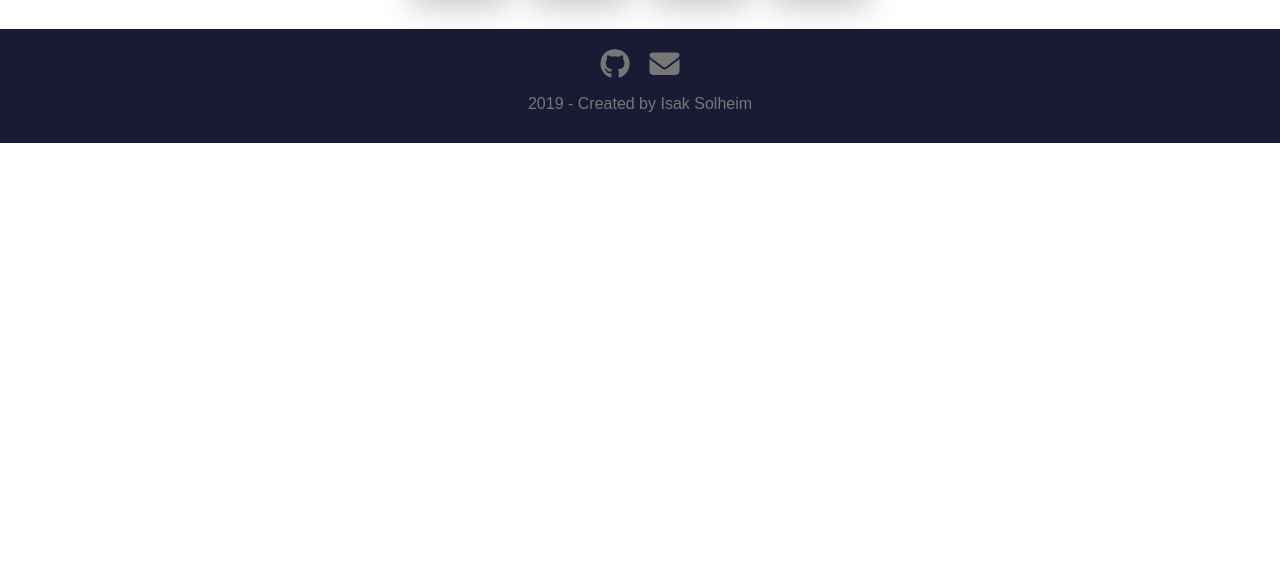
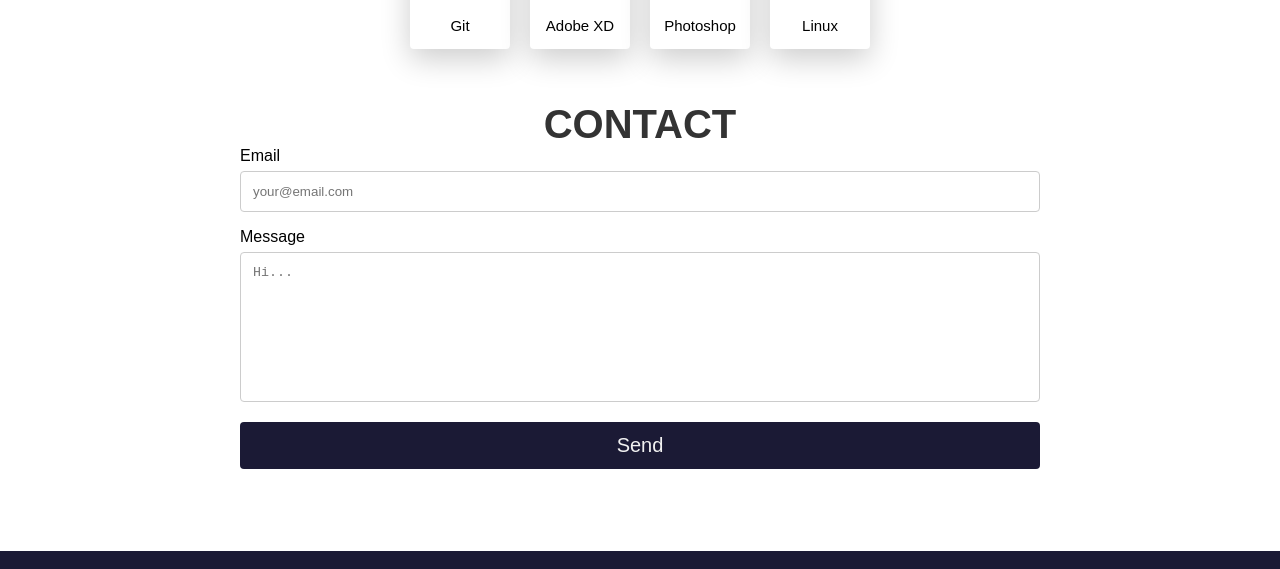
Before and after one commit to isaksolheim/isaks-portfolio, a React (Create React App) app: page / in a window 1280 px wide. Shown: the part 2344-2913 px from the top of the page. Before the commit the page ends 2487 px from the top, so only its background shows below. Built offline with nearby package versions, Linux system fonts and the light colour scheme.

Commit message:
add contact section

```diff
--- a/src/App.js
+++ b/src/App.js
@@ -20,6 +20,7 @@ function App() {
             <Header />
             <Projects />
             <Skills />
+            <Contact />
           </div>
           } />
           <Route exact path="/contact" render={Contact} />
--- a/src/components/Contact.js
+++ b/src/components/Contact.js
@@ -1,11 +1,44 @@
 import React from 'react';
 
-function Contact() {
-  return(
-    <section className="contact">
-      Contact
-    </section>
-  );
+class Contact extends React.Component {
+  constructor(props) {
+    super(props);
+
+    this.state = {
+      errors: []
+    }
+  }
+
+  handleSubmit = (e) => {
+    var email = document.getElementById('email').value;
+    var text = document.getElementById('text').value;
+
+    if (email.length === 0 || text.length === 0) {
+      e.preventDefault();
+      document.getElementById('error').innerHTML = "Make sure to enter an email and a message.";
+    }
+  }
+  render() {
+    return(
+      <div className="contact-wrapper">
+        <section className="contact">
+          <h1>Contact</h1>
+          <form onClick={this.handleSubmit} action="https://formspree.io/isak.m.h.s@gmail.com" method="POST">
+            <label>Email</label>
+            <input id="email" type="email" name="_replyto" placeholder="your@email.com" />
+
+            <label>Message</label>
+            <textarea id="text" type="text" name="message" placeholder="Hi..."></textarea>
+
+            <input type="submit" value="Send" />
+          </form>
+          <p id="error"></p>
+          <br />
+          <br />
+        </section>
+      </div>
+    );
+  }
 }
 
 export default Contact;
--- a/src/components/Projects.js
+++ b/src/components/Projects.js
@@ -93,6 +93,14 @@ function Projects() {
             </div>
           </div>
         </div>
+        <a href="https://github.com/wickdeeb">
+          <div className="project">
+            <img src={'./images/projects/github.jpg'} alt="github" />
+            <div className="hidden">
+              <h3 id="center">MY GITHUB</h3>
+            </div>
+          </div>
+        </a>
       </section>
     </div>
   );
--- /dev/null
+++ b/src/styles/contact.scss
@@ -0,0 +1,57 @@
+.contact-wrapper {
+  background-color: white;
+  width: 100%;
+
+  section.contact {
+    padding: 10px;
+
+    @include desktop {
+      margin: 0 auto;
+      max-width: 800px;
+    }
+
+    h1 {
+      margin-bottom: 0;
+      text-transform: uppercase;
+      transition: 0.5s all;
+      color: #333;
+      font-size: 40px;
+      text-align: center;
+    }
+
+    input[type=email], textarea {
+      -webkit-appearance: none;
+      width: 100%;
+      padding: 12px;
+      border: 1px solid #ccc;
+      border-radius: 4px;
+      box-sizing: border-box;
+      margin-top: 6px;
+      margin-bottom: 16px;
+      resize: vertical;
+    }
+
+    textarea {
+      height: 150px;
+      resize: none;
+    }
+
+    input[type=submit] {
+      -webkit-appearance: none;
+      background-color: #1B1A35;
+      color: #f1f1f1;
+      padding: 12px 20px;
+      border: none;
+      border-radius: 4px;
+      width: 100%;
+      cursor: pointer;
+      transition: 0.2s all;
+      font-size: 20px;
+    }
+
+    input[type=submit]:hover {
+      background-color: #f1f1f1;
+      color: #1B1A35;
+    }
+  }
+}
--- a/src/styles/main.scss
+++ b/src/styles/main.scss
@@ -16,3 +16,4 @@ html, body {
 @import './projects.scss';
 @import './skills.scss';
 @import './footer.scss';
+@import './contact.scss';
--- a/src/styles/projects.scss
+++ b/src/styles/projects.scss
@@ -28,6 +28,10 @@ section.projects {
         transform: translate(-50%, -50%);
       }
 
+      #center {
+        top: 40%;
+      }
+
       .light {
         width: 100%;
         position: absolute;
@@ -35,7 +39,7 @@ section.projects {
         left: 50%;
         transform: translate(-50%, -50%);
         margin: 0;
-        color: #C0C0C0;
+        color: #f1f1f1;
       }
 
       .technologies {
--- a/src/styles/skills.scss
+++ b/src/styles/skills.scss
@@ -3,9 +3,9 @@ section.skills {
   text-align: center;
   h1 {
     margin-top: 0px;
-    padding-top: 30px;
+    padding-top: 60px;
     color: #333;
-    font-size: 30px;
+    font-size: 40px;
     text-transform: uppercase;
   }
 
```
Also changed, not shown: public/images/projects/github.jpg (added).
